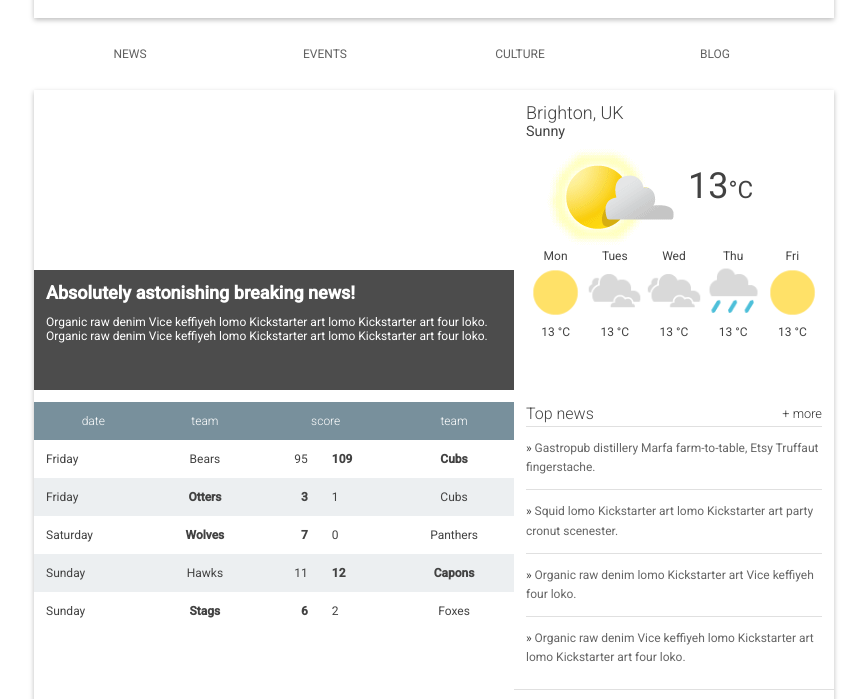
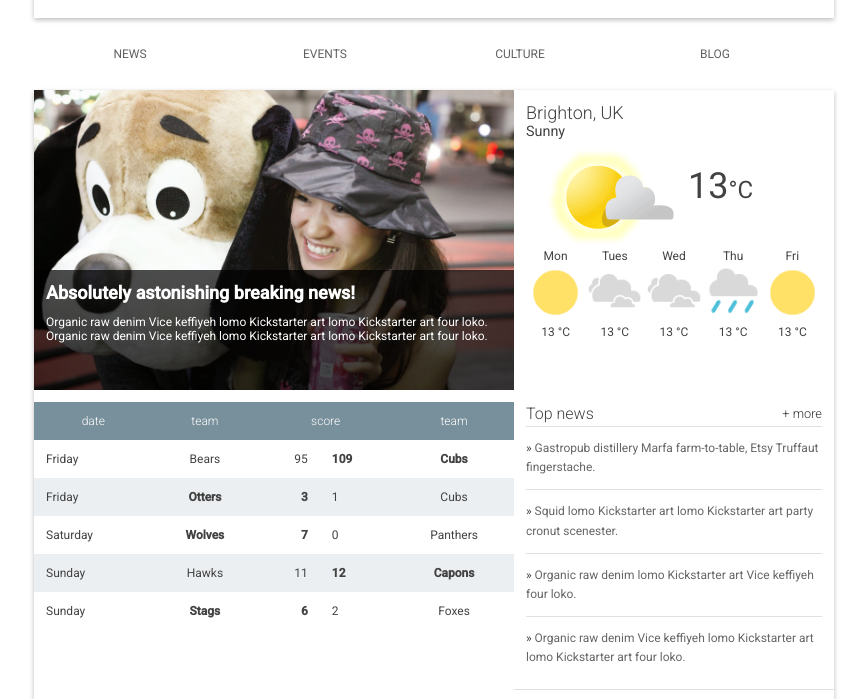
Before and after one commit to ionipas/Brighton-Times, a plain HTML site: page index.html in a window 1280 px wide. Shown: the part 87-786 px from the top of the page, without its empty margins (206-1073 px from the left). Drawn offline with Linux system fonts and the light colour scheme.

Commit message:
Update main.css

```diff
--- a/main.css
+++ b/main.css
@@ -146,7 +146,7 @@ main {
   float: left;
   width: 100%;
   position: relative;
-  background-image: url(".dog.jpg");
+  background-image: url("./dog.jpg");
   background-size: cover;
   height: 300px;
 }
```
